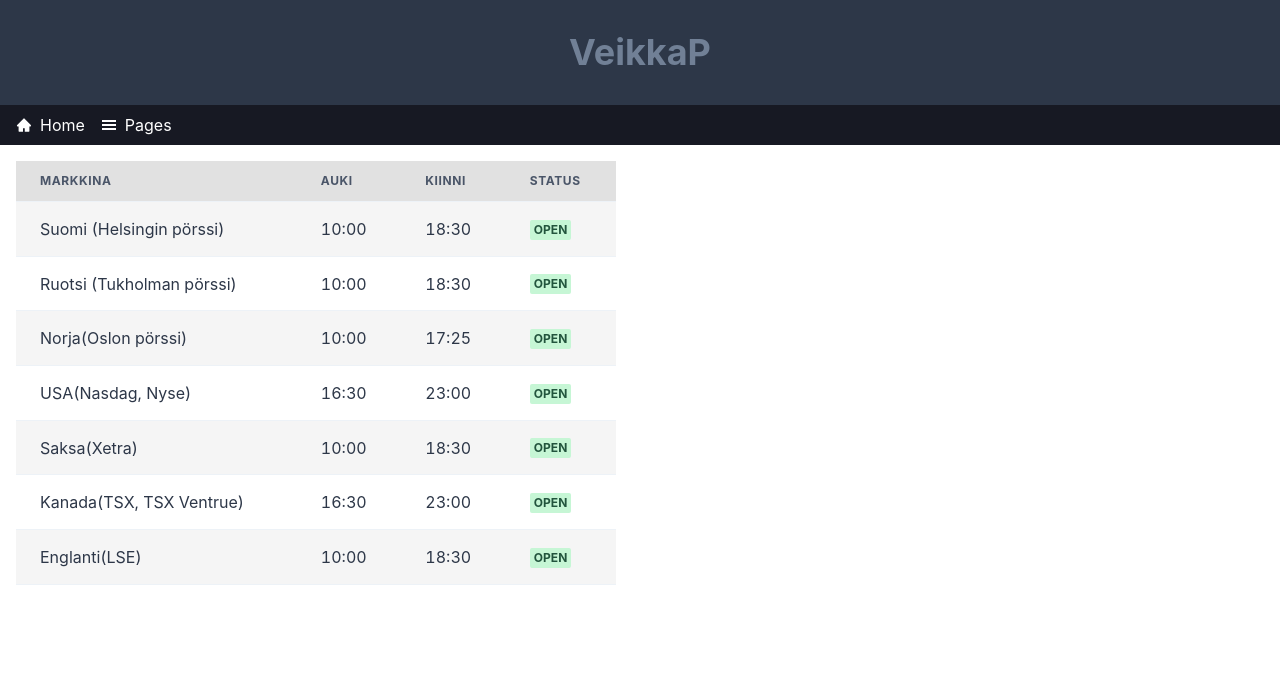
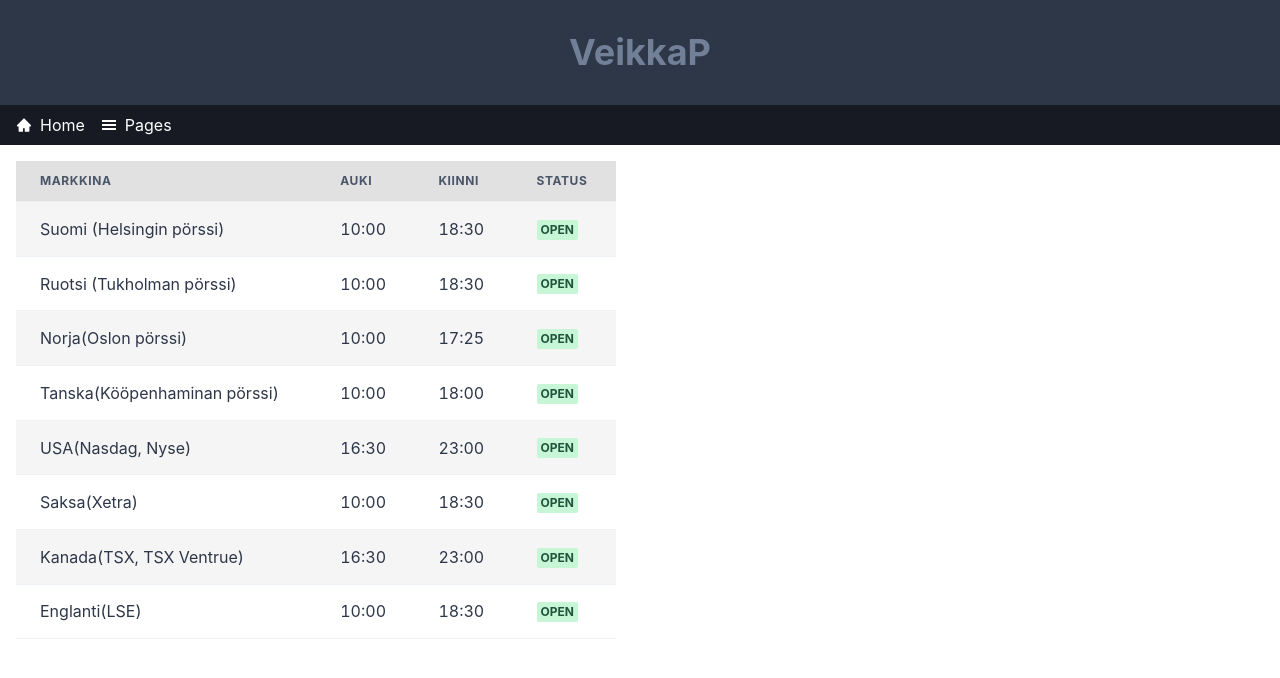
Before and after one commit to Iiigorriii/reactnettisivut, a Next.js app: page /porssiaukioloajat in a window 1280 px wide. Shown: the top 678 px of the page. Built offline with nearby package versions, Linux system fonts and the light colour scheme.

Commit message:
Update porssilista.js

```diff
--- a/misc/porssilista.js
+++ b/misc/porssilista.js
@@ -19,6 +19,13 @@ export const porssilista = [
     aukioloAlkuMinuutit: 0,
     aukioloLoppuTunnit: 17,
     aukioloLoppuMinuutit: 25,
+  },
+  {
+    name: "Tanska(Kööpenhaminan pörssi)",
+    aukioloAlkuTunnit: 10,
+    aukioloAlkuMinuutit: 0,
+    aukioloLoppuTunnit: 18,
+    aukioloLoppuMinuutit: 0,
   },
   {
     name: "USA(Nasdag, Nyse)",
```
